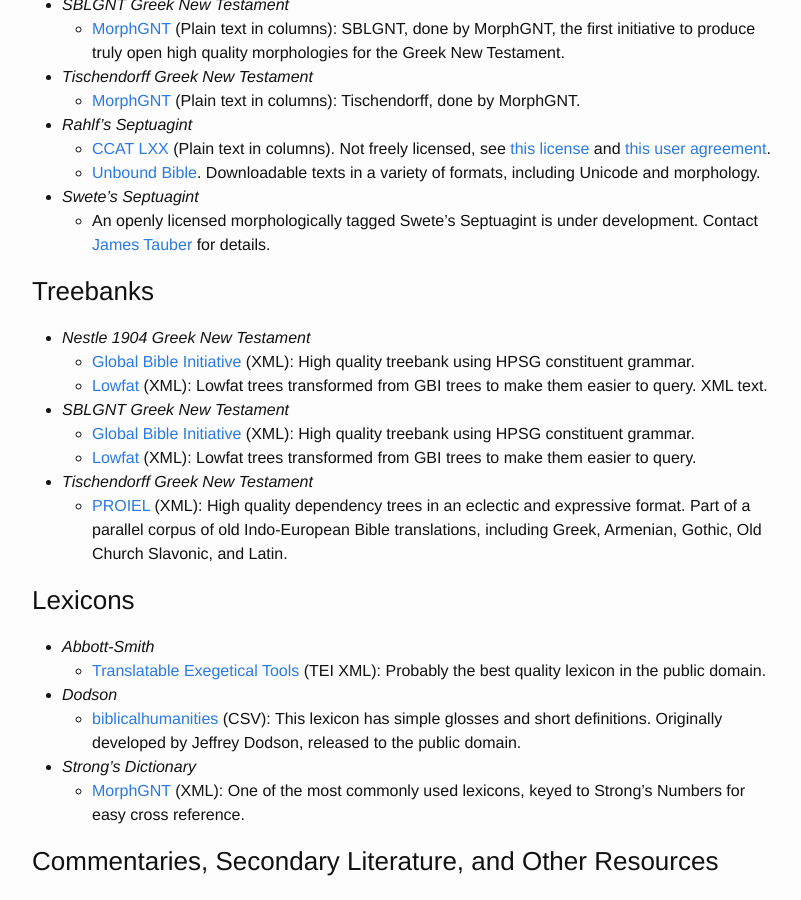
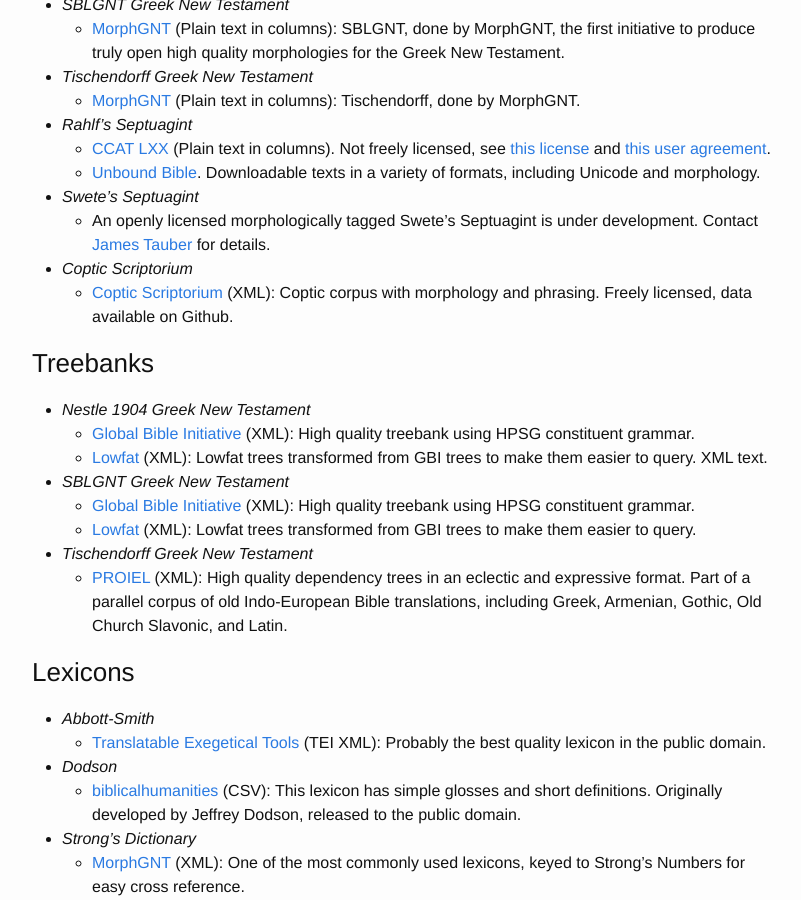
Before and after one commit to biblicalhumanities/biblicalhumanities.github.io, a Jekyll site: the page built from dashboard.md, in a window 1280 px wide and 900 px high, scrolled down 876 px. Shown: the whole window, without its empty margins (238-1039 px from the left). Built offline with Jekyll 4.4.1, drawn with Linux system fonts in a browser that asks for light colours.

Commit message:
Coptic Scriptorium

```diff
--- a/dashboard.md
+++ b/dashboard.md
@@ -36,6 +36,8 @@
   - [Unbound Bible](http://unbound.biola.edu/).  Downloadable texts in a variety of formats, including Unicode and morphology.
 - *Swete's Septuagint*
   - An openly licensed morphologically tagged Swete's Septuagint is under development.  Contact [James Tauber](mailto:jtauber@jtauber.com) for details.
+- *Coptic Scriptorium*
+  - [Coptic Scriptorium](http://data.copticscriptorium.org/) (XML): Coptic corpus with morphology and phrasing. Freely licensed, data available on Github.
 
 
 ### Treebanks
```
